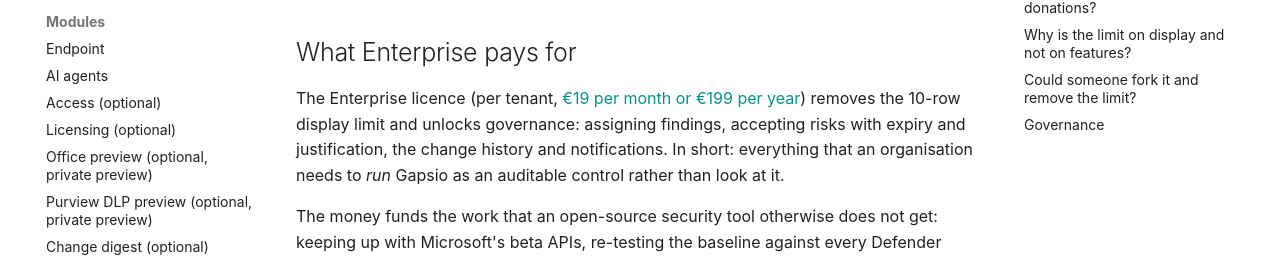
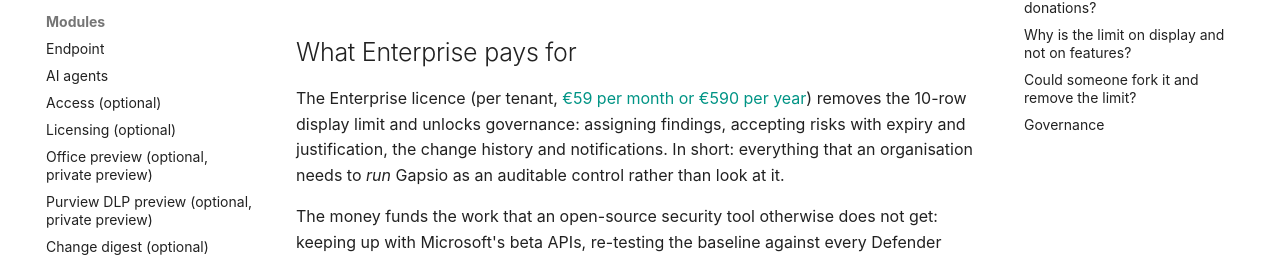
Before and after one commit to dominikhoefling/gapsio, an MkDocs documentation site: the page built from docs/manifesto.md, in a window 1280 px wide and 900 px high, scrolled down 494 px. Shown: the part 172-430 px from the top of the window. Built offline with MkDocs 1.6.1 and Material for MkDocs 9.7.7, drawn with Linux system fonts in a browser that asks for light colours; comment, search, counter and statistics services are not loaded.

Commit message:
Docs: Enterprise price is 59 EUR per month or 590 EUR per year
Signed-off-by: Dominik Höfling <dominik.hoefling@outlook.com>

```diff
--- a/docs/manifesto.md
+++ b/docs/manifesto.md
@@ -18,7 +18,7 @@ nobody has to guess what might be taken away later.
 
 ## What Enterprise pays for
 
-The Enterprise licence (per tenant, [€19 per month or €199 per year](https://gapsio.cloud/#pricing)) removes the
+The Enterprise licence (per tenant, [€59 per month or €590 per year](https://gapsio.cloud/#pricing)) removes the
 10-row display limit and unlocks governance: assigning findings, accepting risks with expiry and justification,
 the change history and notifications. In short: everything that an organisation needs to *run* Gapsio as an
 auditable control rather than look at it.
```
